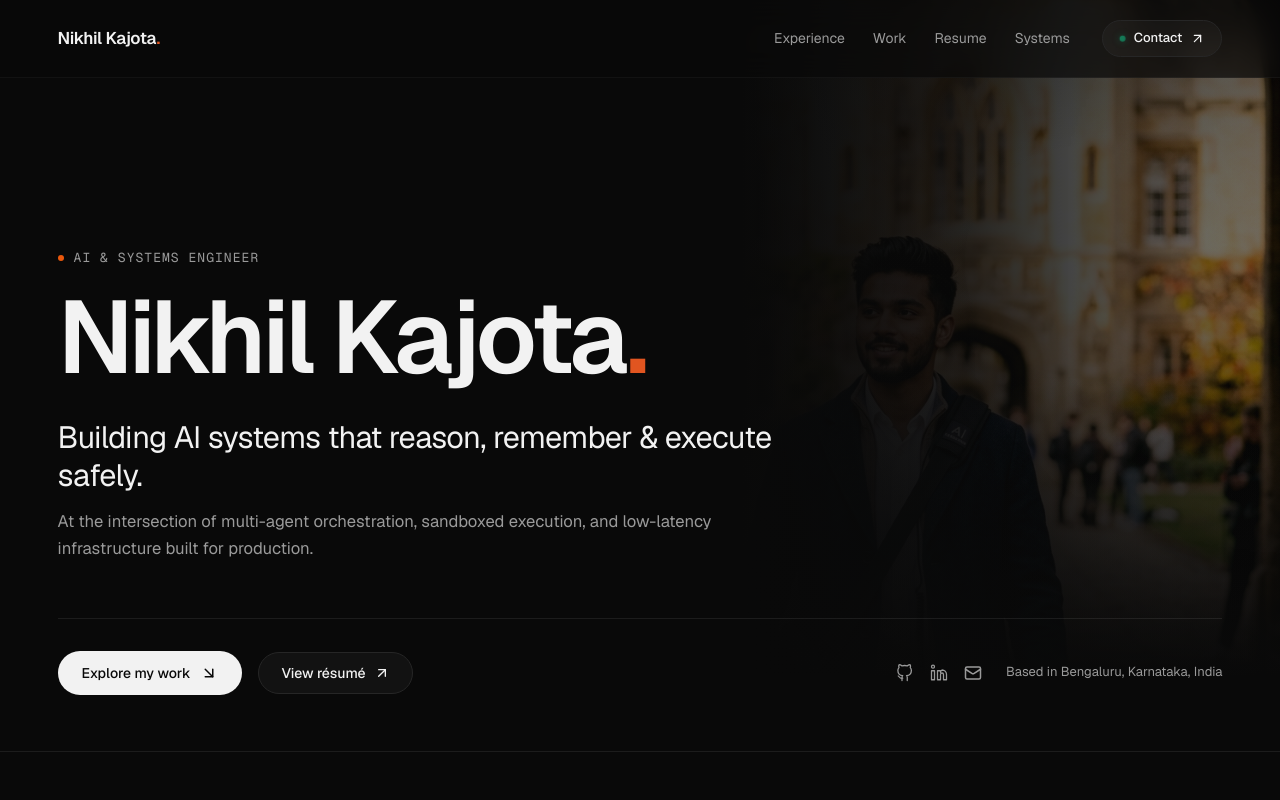
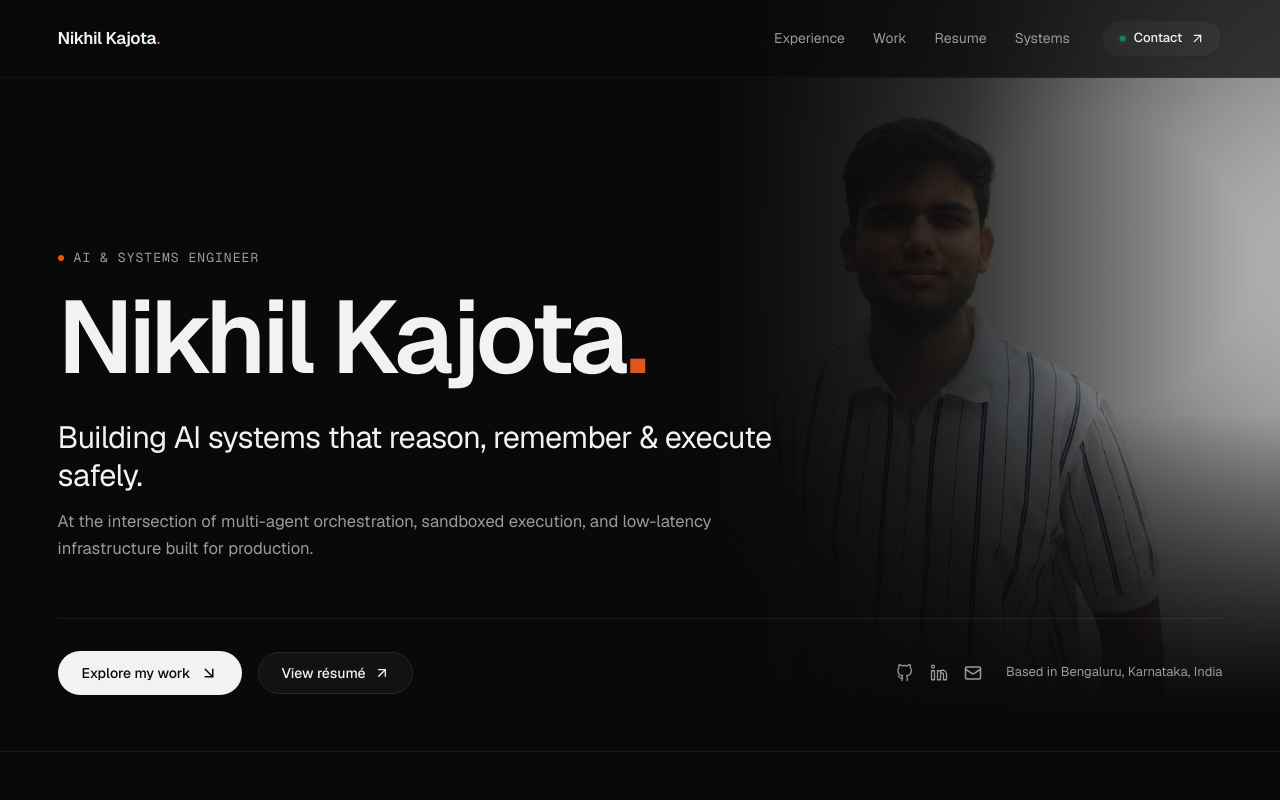
Before and after one commit to Nikhilkajota03/portfolio, a React (Vite) app: page / in a window 1280 px wide. Shown: the top 800 px of the page. Built offline with nearby package versions, Linux system fonts and the light colour scheme; the HTML template or start-up script is replaced by a standard one.

Commit message:
fix: load user photo potrait.jpg and tune lens opacity and gradient shade for clear visibility

```diff
--- a/src/components/Hero.jsx
+++ b/src/components/Hero.jsx
@@ -8,7 +8,7 @@ export default function Hero({ onNavigateToResume }) {
     <section id="top" className="hero-section">
       <div className="hero-portrait-lens" aria-hidden="true">
         <img
-          src="/portrait.jpg"
+          src="/potrait.jpg"
           alt="Nikhil Kajota portrait"
           className="hero-portrait-img"
         />
--- a/src/index.css
+++ b/src/index.css
@@ -331,7 +331,7 @@ ul, ol {
   position: absolute;
   top: 0;
   right: 0;
-  width: 60%;
+  width: 55%;
   height: 100%;
   pointer-events: none;
   z-index: 1;
@@ -344,17 +344,17 @@ ul, ol {
   width: 100%;
   height: 100%;
   object-fit: cover;
-  object-position: center 25%;
-  opacity: 0.55;
-  filter: contrast(1.1) brightness(0.9);
+  object-position: center 20%;
+  opacity: 0.85;
+  filter: contrast(1.05) brightness(0.95);
 }
 
 .hero-portrait-shade {
   position: absolute;
   inset: 0;
-  background: radial-gradient(circle at 75% 35%, transparent 15%, rgba(9, 9, 9, 0.4) 45%, #090909 85%),
-              linear-gradient(to right, #090909 30%, rgba(9, 9, 9, 0.75) 60%, transparent 100%),
-              linear-gradient(to top, #090909 10%, transparent 50%);
+  background: radial-gradient(circle at 75% 35%, transparent 20%, rgba(9, 9, 9, 0.45) 55%, #090909 85%),
+              linear-gradient(to right, #090909 20%, rgba(9, 9, 9, 0.75) 55%, transparent 100%),
+              linear-gradient(to top, #090909 5%, transparent 45%);
 }
 
 .hero-content {
```
Also changed, not shown: public/portrait.jpg, public/potrait.jpg (added).
